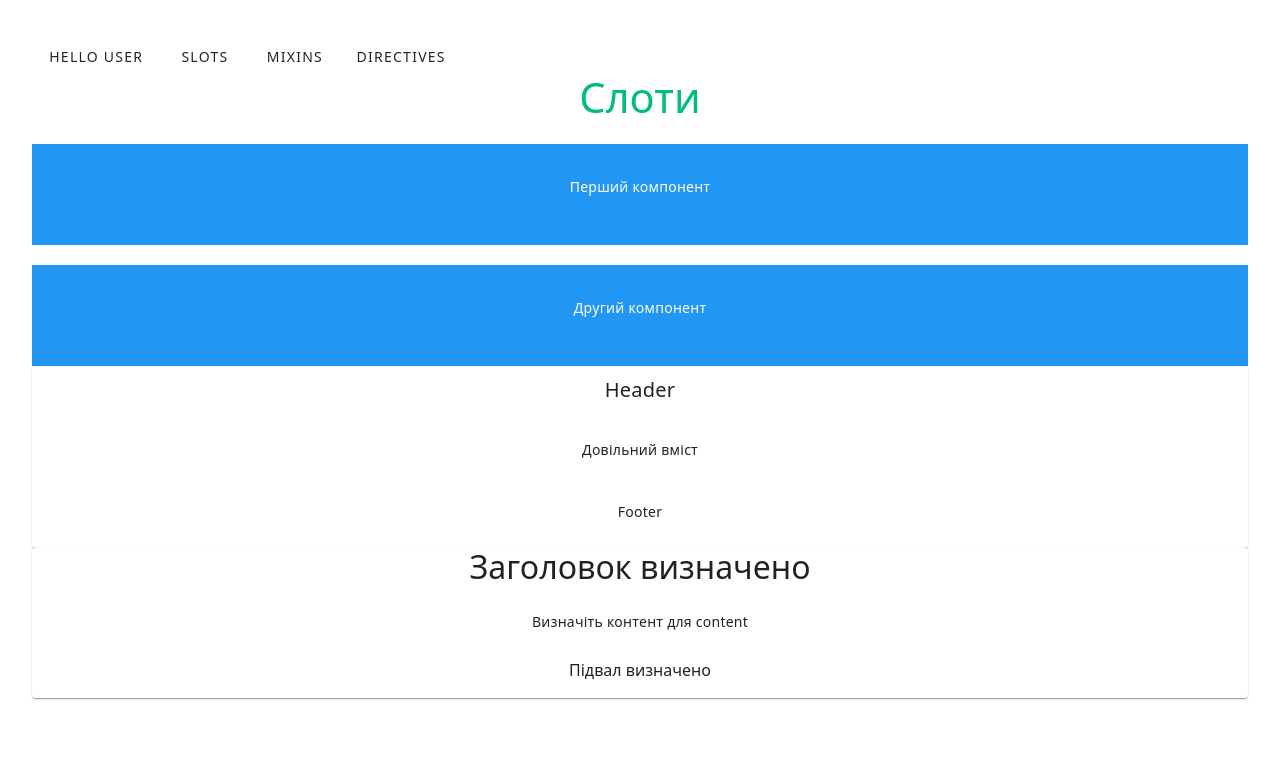
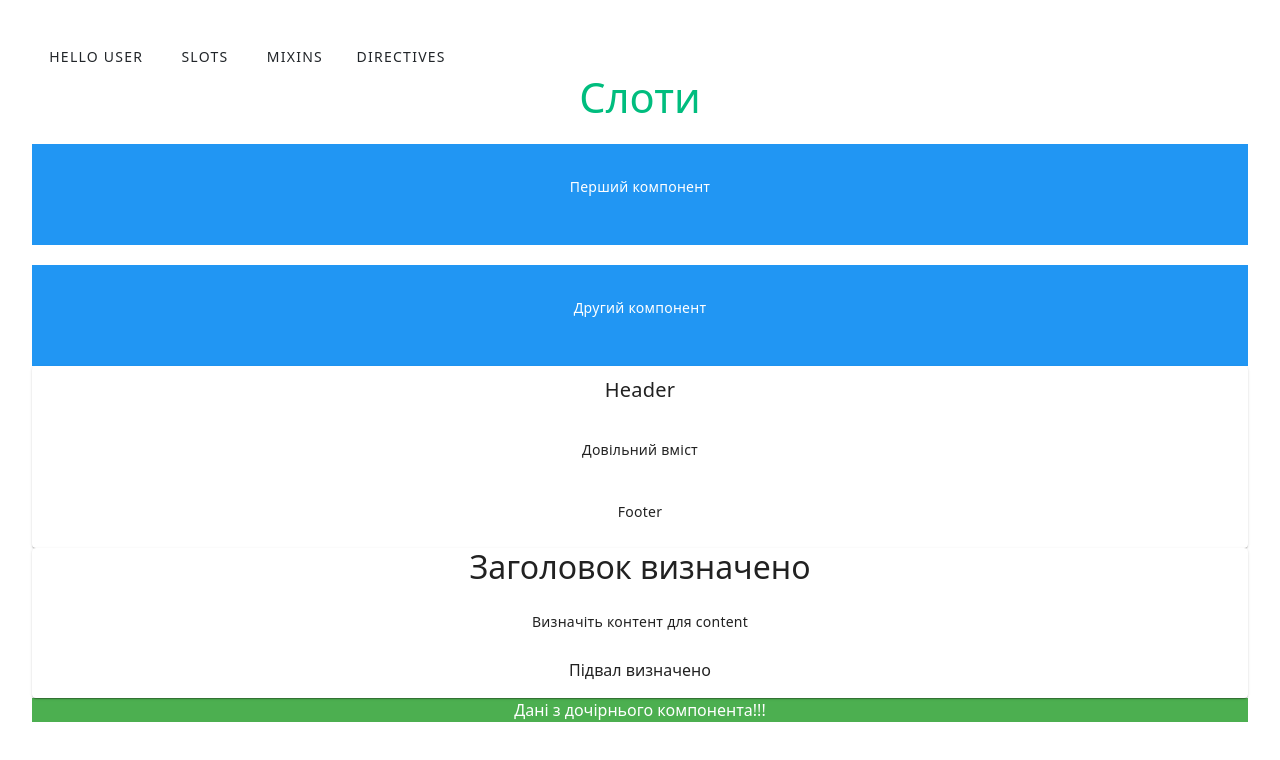
Before and after one commit to AkakiyBerula/VueLesson7, a Vue app: page /slots in a window 1280 px wide. Shown: the top 760 px of the page. Built offline with nearby package versions, Linux system fonts and the light colour scheme.

Commit message:
Scoped Slots: Реалізуйте компонент, який передає дані назад у батьківський компонент через scoped slot.

```diff
--- a/src/components/Slots.vue
+++ b/src/components/Slots.vue
@@ -28,6 +28,7 @@
         </template>
       </NamedSlots>
     </div>
+
     <div>
       <FallbackSlots>
         <template v-slot:header>
@@ -40,6 +41,13 @@
         </template>
       </FallbackSlots>
     </div>
+    <div>
+      <ScopedSlots >
+        <template v-slot="message">
+          <div><p>{{ message.data }}</p></div>
+        </template>
+      </ScopedSlots>
+    </div>
   </div>
 </template>
 
@@ -49,15 +57,22 @@ import FirstBaseComp from '../components/slot-components/FirstBaseComp.vue';
 import SecondBaseComp from '../components/slot-components/SecondBaseComp.vue';
 import NamedSlots from '../components/slot-components/NamedSlots.vue'
 import FallbackSlots from '../components/slot-components/FallbackSlots.vue'
+import ScopedSlots from '../components/slot-components/ScopedSlots.vue'
 
 export default {
   name: "Slots",
+  data() {
+    return {
+      childData: ''
+    }
+  },
   components: {
     SingleSlot,
     FirstBaseComp,
     SecondBaseComp,
     NamedSlots,
-    FallbackSlots
+    FallbackSlots,
+    ScopedSlots
   }
 }
 </script>
--- /dev/null
+++ b/src/components/slot-components/ScopedSlots.vue
@@ -0,0 +1,23 @@
+<template>
+  <div class="bg-success text-center">
+    <slot :data="message"></slot>
+  </div>
+</template>
+
+<script>
+export default {
+  name: 'ScopedSlots',
+  data() {
+    return {
+      message: 'Дані з дочірнього компонента!!!'
+    }
+  }
+}
+</script>
+
+<style scoped>
+.header, .content, .footer {
+  margin-bottom: 10px;
+  text-align: center;
+}
+</style>
```
